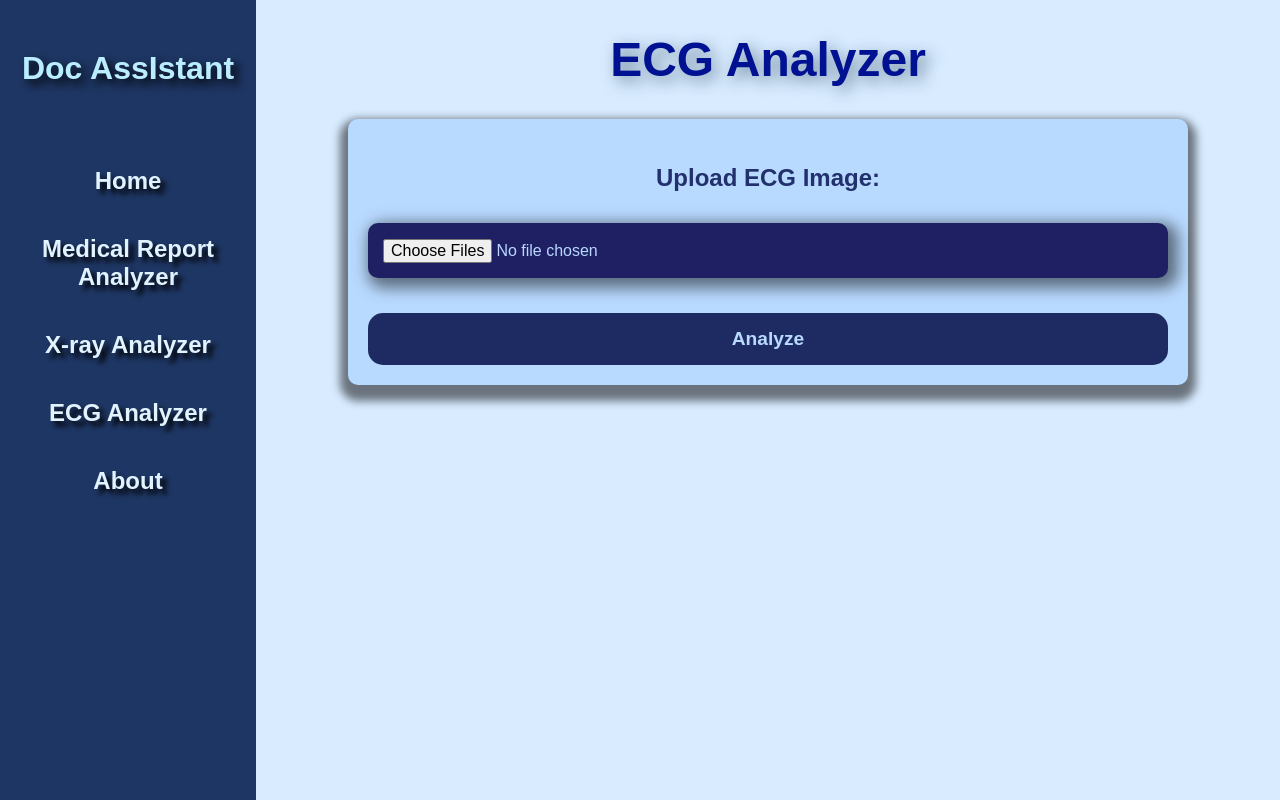
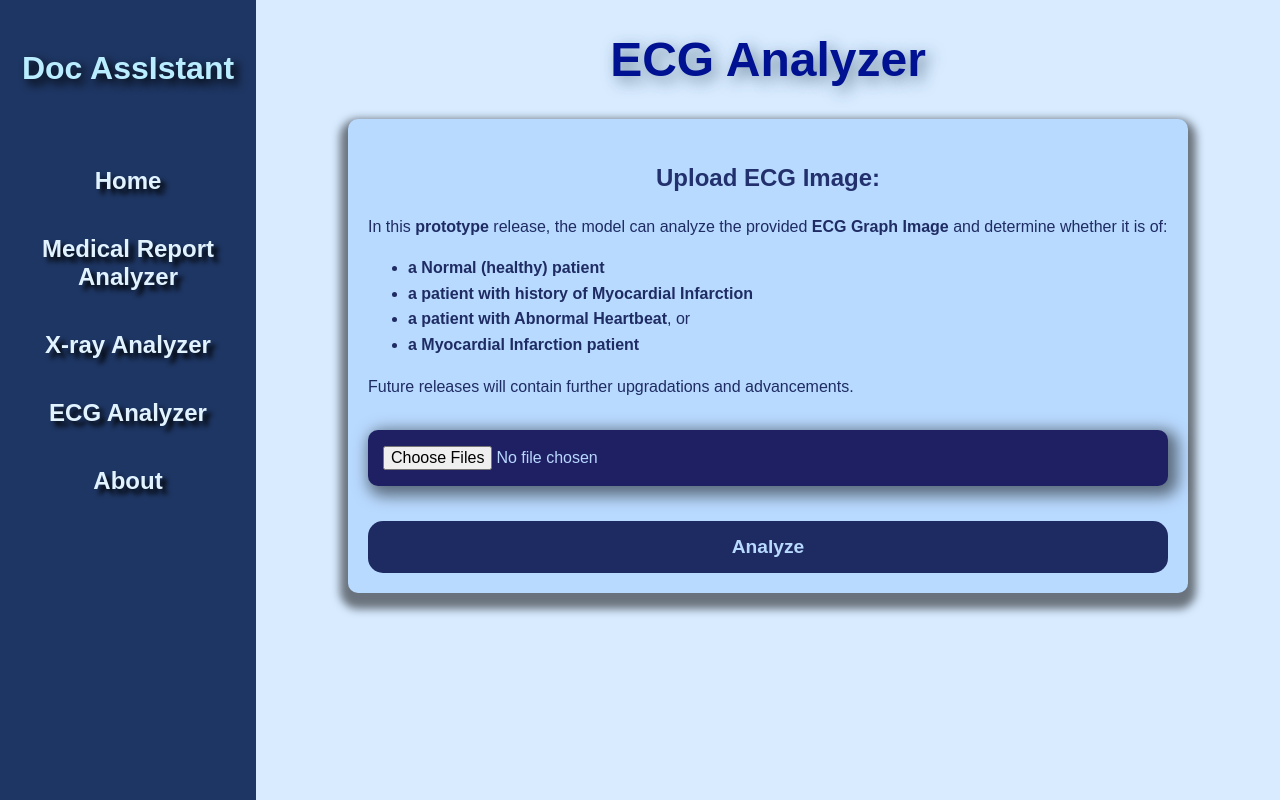
Before and after one commit to AayushGoswami/DocAssIstant, a Flask app: page /ecg_analyzer in a window 1280 px wide. Run offline with Flask 3, Linux system fonts and the light colour scheme.

Commit message:
Update ecg_analyzer.html

```diff
--- a/templates/ecg_analyzer.html
+++ b/templates/ecg_analyzer.html
@@ -12,8 +12,16 @@
     <div class="main-content">
         <h1>ECG Analyzer</h1>
         <form action="{{ url_for('ecg_analyzer') }}" method="post" enctype="multipart/form-data" class="upload-form">
-            <label for="file-upload" class="file-label"><h2>Upload ECG Image:</h2></label>
-            <!-- <p>By uploading the ECG Graph Image of a patient i can help you to know if patient is healthy or have chances of MI!!</p> -->
+            <label for="file-upload" class="file-label"><h2>Upload ECG Image:</h2>
+                <p>In this <strong>prototype</strong> release, the model can analyze the provided <strong>ECG Graph Image</strong> and determine whether it is of:</p>
+                    <ul>
+                        <li><strong>a Normal (healthy) patient</strong></li>
+                        <li><strong>a patient with history of Myocardial Infarction</strong></li>
+                        <li><strong>a patient with Abnormal Heartbeat</strong>, or</li>
+                        <li><strong>a Myocardial Infarction patient</strong></li>
+                    </ul>
+                <p>Future releases will contain further upgradations and advancements.</p>
+            </label>
             <input type="file" id="file-upload" name="file" accept=".jpg, .jpeg, .png" class="file-input" multiple>
             <button type="submit" class="upload-btn">Analyze</button>
         </form>
@@ -21,9 +29,6 @@
         <div class="sub-content">
             <h2>Analysis Summary:</h2>
             <p id="markdown-content">{{ summary }}</p>
-        <!-- <p>
-            Welcome to the <b>ECG Analyzer!</b> This feature is under development.
-        </p> -->
         </div>
         {% endif %}
     </div>
```
